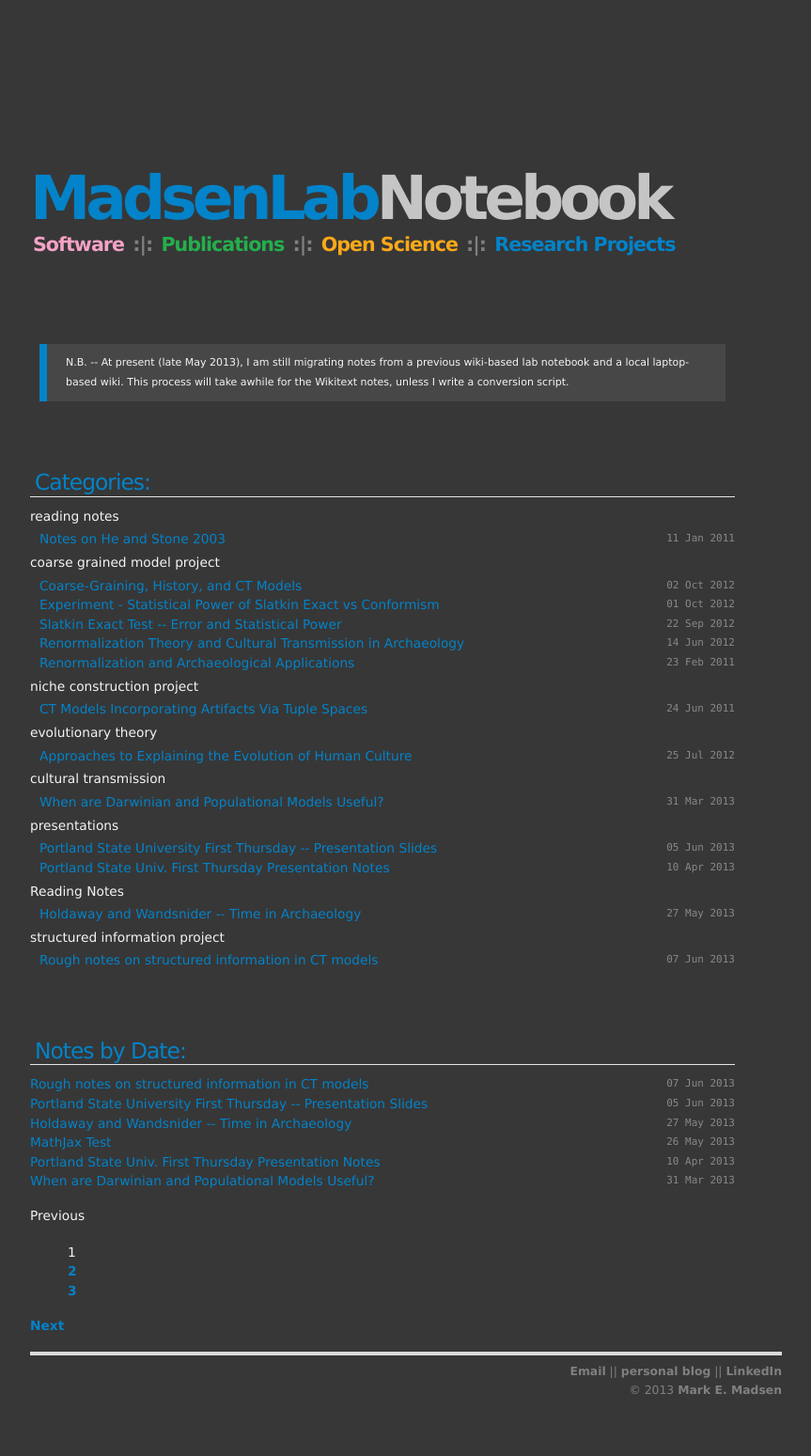
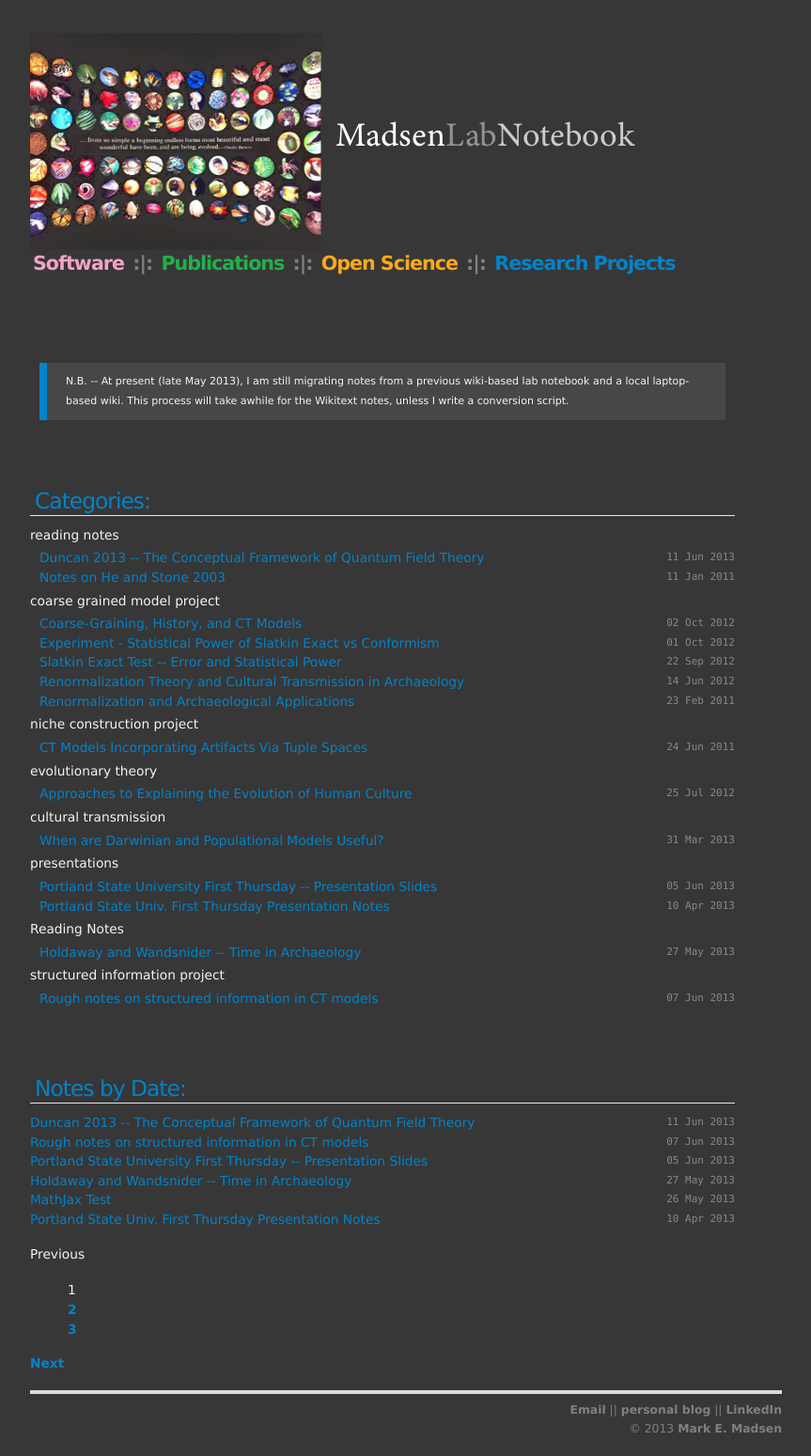
Before and after one commit to mmadsen/mmadsen.github.io, a Jekyll site: the page built from index.html, in a window 1280 px wide. Shown: the whole page at 94% size, without its empty margins (208-1071 px from the left). Built offline with Jekyll 4.4.1, drawn with Linux system fonts in a browser that asks for light colours; the list of posts is cut into pages by our own code; before the commit the page ends 1508 px from its top, so only the background shows below that; part of the change alters nothing that is shown.

Commit message:
Added banner image instead of clunky H1

```diff
--- a/_layouts/default.html
+++ b/_layouts/default.html
@@ -37,7 +37,10 @@
 
 		</p>
 
-		<h1><a href="/"><div id="logo"></div>MadsenLab<span class="fade">Notebook</span></a></h1>
+		<!--<h1><a href="/"><div id="logo"></div>MadsenLab<span class="fade">Notebook</span></a></h1>-->
+
+		<a href="/"><img src="/images/madsenlabnotebook.png"/></a>
+
 		<div class="slogan">
 				<a href="/code.html" class="pink">Software</a> :|:
 				<a href="/publications.html" class="green">Publications</a> :|:
--- /dev/null
+++ b/_posts/2013-06-11-duncan2013-conceptual-structure-qft.md
@@ -0,0 +1,44 @@
+---
+layout: post
+title: Duncan 2013 -- The Conceptual Framework of Quantum Field Theory
+tags: [physics, philosophy of science, theory]
+category: "reading notes"
+---
+
+{{ page.title }}
+----------------
+
+<div class="publish_date">
+{{ page.date | date_to_string }}
+</div>
+
+### Motivation ###
+
+I'm always interested in the conceptual structure of scientific theories, because in the social sciences we're not good at putting theory together yet.  We mainly borrow and adapt, but there are reasons why a specific theory performs well in a specific discipline to explain specific phenomena.  In particular, I'm interested in how physical theory combines dynamical processes (which generate change through time in system state), with constraints that winnow down the possible number of models and theories to those which actually describe the world.  And how physical theories often display different observable behavior when observed at different length or time scales.
+
+All of these are issues we face in constructing evolutionary theory for human cultural variation.
+
+Why quantum field theory?  Because field theories are useful in that they describe the summed contributions of many locally interacting processes, to observables that can be measured at points in space and time.  Field theories also describe the dynamics of the entire ensemble, given those local interactions.  And quantum field theories have clear mechanisms by which observational scale is incorporated into models to give "effective theories" at particular length/energy scales.  So despite its mathematical complexities, QFT is an excellent paradigm of the type of formal theory structure that might be useful for us in the evolutionary social sciences.  It's worth noting that Dodd and Ferguson (2009) employed this approach to population and epidemiological models, which is what stimulated my thinking here.
+
+Duncan's book is unlike most QFT text in focusing specifically on the conceptual structure of the theory, rather than just teaching the models and methods, or the history of its development.
+
+###  Components of QFT ###
+
+Duncan notes that QFT is a combination of three "ingredients":
+
+1. Dynamical theory -- in this case, quantum mechanics.  Specifies how to describe the state of objects in the world, how to interpret the formalisms describing their state and changes in that state, and how state can change.
+2. Symmetries -- in this case, Lorentz invariance and various gauge symmetries.  The role of symmetries is to explain why some state and evolution functions are allowable in a theory, as opposed to the infinity of possible functions.  The symmetries of the Poincaré group, for example, generate the plethora of field equations one actually encounters (e.g., Dirac, Klein-Gordon), and provide the ingredients for constructing "allowable" Hamiltonians for the dynamical evolution of a system.
+3. Clustering or locality -- in this case, the insensitivity of local processes to distant parts of the environment.  QFT follows "Einstein causality," in which causal influence can only travel within a light cone, and thus local processes are limited, and do not have to take into account global system state for every calculation.
+
+Clustering is both a precondition for successful experiments, since we can never measure everything about the world, and a constraint on possible models.  Duncan points out that although #1 and #2 above are widely considered to be the "ingredients" of modern fundamental physics, it's really #3 that sharpens down the possible infinity of models consistent with these (i.e., all the "unphysical" models), to a single "physical" model which agrees with experiment.
+
+### Applicability to Human Evolutionary Biology ###
+
+
+
+
+Tagged
+------
+<div class="taglist">
+{{ page.tags | array_to_sentence_string }}
+</div>
```
Also changed, not shown: images/madsenlabnotebook.png (added).
